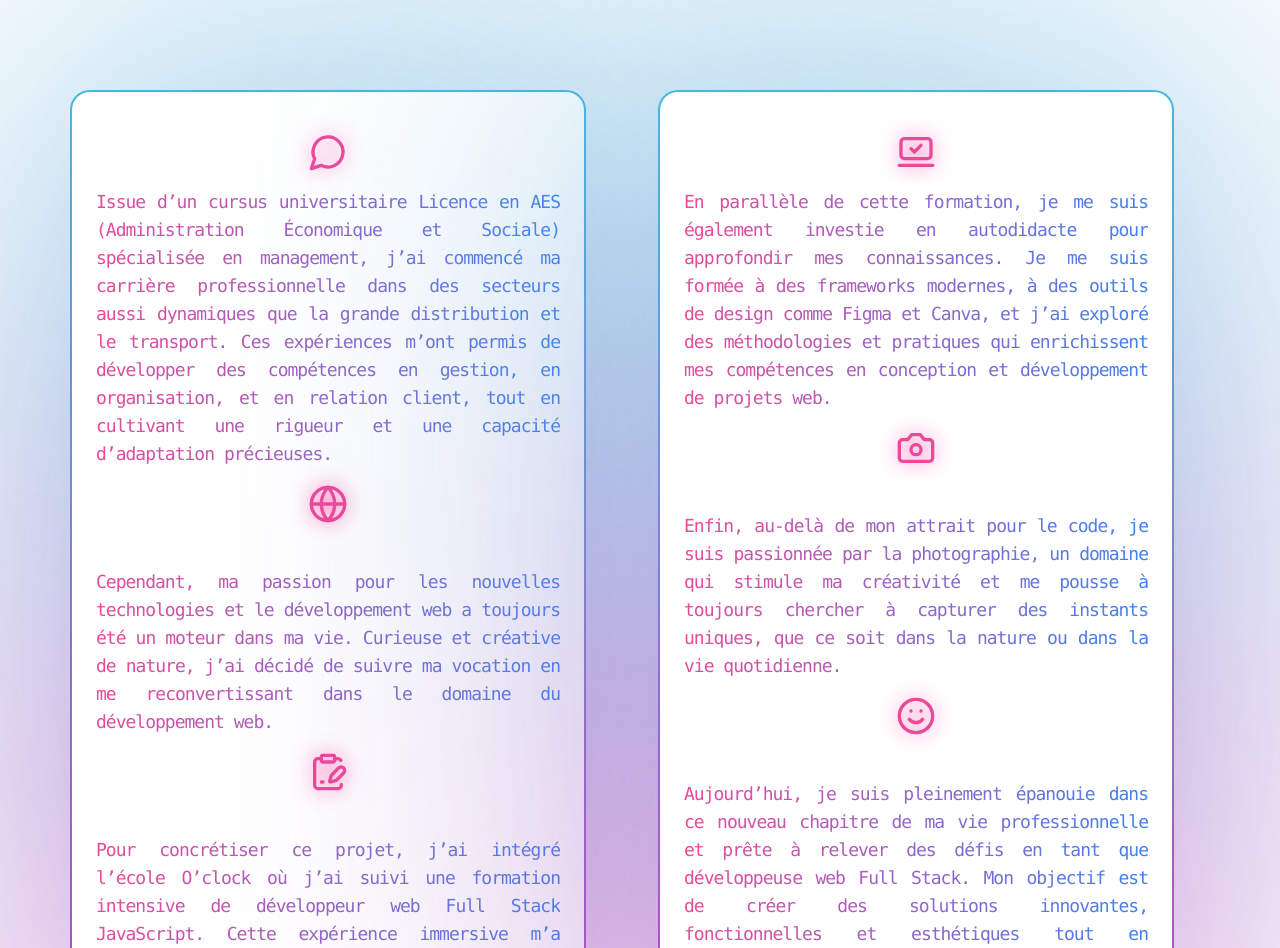
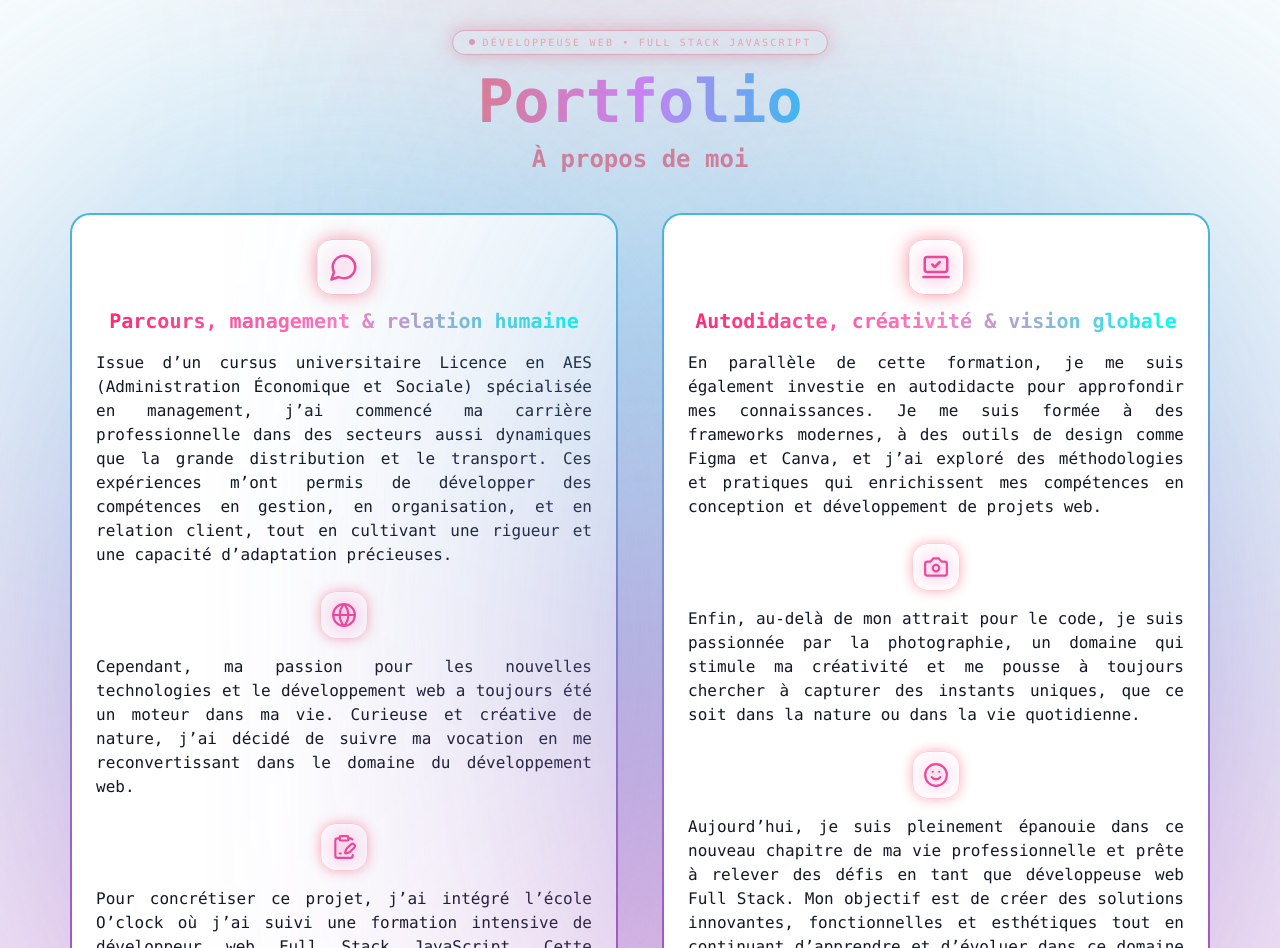
Before and after one commit to BakrimNadia/Portfolio-Nadia, a Next.js app: page / in a window 1280 px wide. Shown: the part 884-1832 px from the top of the page. Built offline with nearby package versions, Linux system fonts and the light colour scheme.

Commit message:
modifiy section about

```diff
--- a/src/app/Components/About.tsx
+++ b/src/app/Components/About.tsx
@@ -1,7 +1,14 @@
-"use client"
+"use client";
 
 import { NeonGradientCard } from "@/components/ui/neon-gradient-card";
-import { Camera, ClipboardPenLine, Globe, LaptopMinimalCheck, MessageCircle, Smile } from "lucide-react";
+import {
+  Camera,
+  ClipboardPenLine,
+  Globe,
+  LaptopMinimalCheck,
+  MessageCircle,
+  Smile,
+} from "lucide-react";
 import React from "react";
 
 const scrollToAbout = () => {
@@ -13,71 +20,174 @@ const scrollToAbout = () => {
 
 export default function About() {
   return (
+    <section
+      id="About"
+      className="relative flex flex-col items-center justify-center min-h-screen px-6 py-20 sm:py-24 lg:py-28 font-mono overflow-hidden"
+    >
+      {/* Glow arrière-plan */}
       <div
-      id="About"
-      className="relative flex flex-col items-center justify-center min-h-screen bg-center font-mono">
-      {/* Titre principal */}
-      <h1 className="text-5xl mt-10 font-extrabold text-center relative inline-block mb-4 gradient-text"
-        onMouseEnter={scrollToAbout}>
-          Mon Portfolio
+        aria-hidden="true"
+        className="pointer-events-none absolute inset-x-0 -top-40 -z-10 transform-gpu overflow-hidden blur-3xl opacity-70"
+      >
+        <div className="relative left-1/2 aspect-[1108/632] w-[72rem] -translate-x-1/2 bg-[radial-gradient(circle_at_top,_rgba(244,63,94,0.28),_transparent_60%),radial-gradient(circle_at_bottom,_rgba(56,189,248,0.18),_transparent_65%)]" />
+      </div>
+
+      {/* Badge + titre principal */}
+      <div className="text-center mb-4" onMouseEnter={scrollToAbout}>
+        <div className="inline-flex items-center gap-2 rounded-full border border-rose-500/40  px-4 py-1 shadow-[0_0_18px_rgba(244,63,94,0.35)]">
+          <span className="h-1.5 w-1.5 rounded-full bg-rose-500 animate-pulse" />
+          <span className="text-[10px] tracking-[0.22em] uppercase text-rose-300">
+            Développeuse Web • Full Stack JavaScript
+          </span>
+        </div>
+      </div>
+
+      <h1 className="text-4xl sm:text-5xl lg:text-6xl font-extrabold text-center mb-3 bg-gradient-to-r from-rose-400 via-fuchsia-400 to-sky-400 bg-clip-text text-transparent">
+        Portfolio
       </h1>
-      <h2 className="mb-10 text-2xl font-bold text-white animate-bounce text-rose-300">À propos de moi</h2>
 
-      {/* Contenu des cadres */}
-      <div className="grid grid-cols-1 md:grid-cols-2 gap-6 max-w-6xl w-full mb-5 ">
-        {/* Premier cadre */}
-        <div className="max-w-lg flex justify-center mx-2">
-            <NeonGradientCard className=" items-center justify-center text-center transform transition-all duration-500 hover:scale-105">
-              <span className="pointer-events-none z-10 h-full whitespace-pre-wrap bg-gradient-to-br from-[#ff2975] from-35% to-[#00FFF1] bg-clip-text text-center text-xl leading-none tracking-tighter dark:drop-shadow-[0_5px_5px_rgba(0,0,0,0.8)]">
-              <div className="flex justify-center my-4">
-              <MessageCircle  size={40} className="text-pink-500 drop-shadow-[0_0_10px_rgb(255,105,180)]" />
+      <h2 className="mb-10 text-xl sm:text-2xl font-semibold text-rose-400">
+        À propos de moi
+      </h2>
+
+      {/* Conteneur des cartes */}
+      <div className="grid grid-cols-1 md:grid-cols-2 gap-6 lg:gap-8 max-w-6xl w-full mb-6">
+        {/* Carte 1 */}
+        <div className="flex justify-center mx-2">
+          <NeonGradientCard className="w-full h-full items-stretch justify-start text-left transform transition-all duration-500 hover:scale-[1.02]">
+            <div className="flex flex-col gap-4">
+              {/* En-tête icône + titre */}
+              <div className="flex flex-col items-center gap-3">
+                <div className="flex items-center justify-center w-14 h-14 rounded-2xl border border-rose-400/40 shadow-[0_0_18px_rgba(244,63,94,0.5)]">
+                  <MessageCircle
+                    size={30}
+                    className="text-pink-500 drop-shadow-[0_0_10px_rgb(255,105,180)]"
+                  />
                 </div>
-              <p className="text-lg font-mono bg-gradient-to-r from-pink-500 to-blue-500 bg-clip-text text-transparent font-medium text-justify">
-                    Issue d’un cursus universitaire Licence en AES (Administration Économique et Sociale) spécialisée en management, j’ai commencé ma carrière professionnelle dans des secteurs aussi dynamiques que la grande distribution et le transport. Ces expériences m’ont permis de développer des compétences en gestion, en organisation, et en relation client, tout en cultivant une rigueur et une capacité d’adaptation précieuses.
-                    <br />
-                    <div className="flex justify-center my-4">
-                    <Globe size={40} className="text-pink-500 drop-shadow-[0_0_10px_rgb(255,105,180)]" />
+                <h3 className="text-lg sm:text-xl font-semibold bg-gradient-to-r from-[#ff2975] via-[#ff7ac4] to-[#00FFF1] bg-clip-text text-transparent text-center">
+                  Parcours, management & relation humaine
+                </h3>
               </div>
-                    <br />
-                    Cependant, ma passion pour les nouvelles technologies et le développement web a toujours été un moteur dans ma vie. Curieuse et créative de nature, j’ai décidé de suivre ma vocation en me reconvertissant dans le domaine du développement web.
-                    <br />
-                    <div className="flex justify-center my-4">
-                    <ClipboardPenLine size={40} className="text-pink-500 drop-shadow-[0_0_10px_rgb(255,105,180)]" />
+
+              {/* Texte conservé */}
+              <p className="text-sm sm:text-base text-gray-900 leading-relaxed text-justify">
+                Issue d’un cursus universitaire Licence en AES (Administration
+                Économique et Sociale) spécialisée en management, j’ai commencé ma
+                carrière professionnelle dans des secteurs aussi dynamiques que la
+                grande distribution et le transport. Ces expériences m’ont permis de
+                développer des compétences en gestion, en organisation, et en
+                relation client, tout en cultivant une rigueur et une capacité
+                d’adaptation précieuses.
+              </p>
+
+              {/* Icône + bloc suivant */}
+              <div className="flex flex-col items-center gap-3 mt-2">
+                <div className="flex items-center justify-center w-12 h-12 rounded-2xl border border-rose-400/30 shadow-[0_0_12px_rgba(244,63,94,0.38)]">
+                  <Globe
+                    size={26}
+                    className="text-pink-500 drop-shadow-[0_0_10px_rgb(255,105,180)]"
+                  />
                 </div>
-                    <br />
-                    Pour concrétiser ce projet, j’ai intégré l’école O’clock où j’ai suivi une formation intensive de développeur web Full Stack JavaScript. Cette expérience immersive m’a permis d’acquérir des bases solides en programmation, de maîtriser les technologies front-end et back-end, et de mener à bien des projets concrets dans un environnement collaboratif.
+              </div>
+
+              <p className="text-sm sm:text-base text-gray-900 leading-relaxed text-justify">
+                Cependant, ma passion pour les nouvelles technologies et le
+                développement web a toujours été un moteur dans ma vie. Curieuse et
+                créative de nature, j’ai décidé de suivre ma vocation en me
+                reconvertissant dans le domaine du développement web.
               </p>
-              </span>
+
+              <div className="flex flex-col items-center gap-3 mt-2">
+                <div className="flex items-center justify-center w-12 h-12 rounded-2xl border border-rose-400/30 shadow-[0_0_12px_rgba(244,63,94,0.38)]">
+                  <ClipboardPenLine
+                    size={26}
+                    className="text-pink-500 drop-shadow-[0_0_10px_rgb(255,105,180)]"
+                  />
+                </div>
+              </div>
+
+              <p className="text-sm sm:text-base text-gray-900 leading-relaxed text-justify">
+                Pour concrétiser ce projet, j’ai intégré l’école O’clock où j’ai
+                suivi une formation intensive de développeur web Full Stack
+                JavaScript. Cette expérience immersive m’a permis d’acquérir des
+                bases solides en programmation, de maîtriser les technologies
+                front-end et back-end, et de mener à bien des projets concrets dans
+                un environnement collaboratif.
+              </p>
+            </div>
           </NeonGradientCard>
         </div>
 
-        {/* Deuxième cadre */}
-        <div className=" max-w-lg flex justify-center mx-2">
+        {/* Carte 2 */}
+        <div className="flex justify-center mx-2">
+          <NeonGradientCard className="w-full h-full items-stretch justify-start text-left transform transition-all duration-500 hover:scale-[1.02]">
+            <div className="flex flex-col gap-4">
+              {/* En-tête icône + titre */}
+              <div className="flex flex-col items-center gap-3">
+                <div className="flex items-center justify-center w-14 h-14 rounded-2xl border border-rose-400/40 shadow-[0_0_18px_rgba(244,63,94,0.5)]">
+                  <LaptopMinimalCheck
+                    size={30}
+                    className="text-pink-500 drop-shadow-[0_0_10px_rgb(255,105,180)]"
+                  />
+                </div>
+                <h3 className="text-lg sm:text-xl font-semibold bg-gradient-to-r from-[#ff2975] via-[#ff7ac4] to-[#00FFF1] bg-clip-text text-transparent text-center">
+                  Autodidacte, créativité & vision globale
+                </h3>
+              </div>
 
-<NeonGradientCard className=" items-center justify-center text-center transform transition-all duration-500 hover:scale-105">
-      <span className="pointer-events-none z-10 h-full whitespace-pre-wrap bg-gradient-to-br from-[#ff2975] from-35% to-[#00FFF1] bg-clip-text text-center text-xl leading-none tracking-tighter dark:drop-shadow-[0_5px_5px_rgba(0,0,0,0.8)]">
-      <div className="flex justify-center my-4">
-      <LaptopMinimalCheck size={40} className="text-pink-500 drop-shadow-[0_0_10px_rgb(255,105,180)]" />
+              {/* Texte conservé */}
+              <p className="text-sm sm:text-base text-gray-900 leading-relaxed text-justify">
+                En parallèle de cette formation, je me suis également investie en
+                autodidacte pour approfondir mes connaissances. Je me suis formée à
+                des frameworks modernes, à des outils de design comme Figma et
+                Canva, et j’ai exploré des méthodologies et pratiques qui enrichissent
+                mes compétences en conception et développement de projets web.
+              </p>
+
+              <div className="flex flex-col items-center gap-3 mt-2">
+                <div className="flex items-center justify-center w-12 h-12 rounded-2xl border border-rose-400/30 shadow-[0_0_12px_rgba(244,63,94,0.38)]">
+                  <Camera
+                    size={26}
+                    className="text-pink-500 drop-shadow-[0_0_10px_rgb(255,105,180)]"
+                  />
                 </div>
-      <p className="text-lg font-mono bg-gradient-to-r from-pink-500 to-blue-500 bg-clip-text text-transparent font-medium text-justify">
-            En parallèle de cette formation, je me suis également investie en autodidacte pour approfondir mes connaissances. Je me suis formée à des frameworks modernes, à des outils de design comme Figma et Canva, et j’ai exploré des méthodologies et pratiques qui enrichissent mes compétences en conception et développement de projets web.
-            <br />
-            <div className="flex justify-center my-4">
-            <Camera size={40} className="text-pink-500 drop-shadow-[0_0_10px_rgb(255,105,180)]" />
               </div>
-            <br />
-            Enfin, au-delà de mon attrait pour le code, je suis passionnée par la photographie, un domaine qui stimule ma créativité et me pousse à toujours chercher à capturer des instants uniques, que ce soit dans la nature ou dans la vie quotidienne.
-            <br />
-            <div className="flex justify-center my-4">
-            <Smile size={40} className="text-pink-500 drop-shadow-[0_0_10px_rgb(255,105,180)]" />
+
+              <p className="text-sm sm:text-base text-gray-900 leading-relaxed text-justify">
+                Enfin, au-delà de mon attrait pour le code, je suis passionnée par la
+                photographie, un domaine qui stimule ma créativité et me pousse à
+                toujours chercher à capturer des instants uniques, que ce soit dans
+                la nature ou dans la vie quotidienne.
+              </p>
+
+              <div className="flex flex-col items-center gap-3 mt-2">
+                <div className="flex items-center justify-center w-12 h-12 rounded-2xl border border-rose-400/30 shadow-[0_0_12px_rgba(244,63,94,0.38)]">
+                  <Smile
+                    size={26}
+                    className="text-pink-500 drop-shadow-[0_0_10px_rgb(255,105,180)]"
+                  />
                 </div>
-            <br />
-            Aujourd’hui, je suis pleinement épanouie dans ce nouveau chapitre de ma vie professionnelle et prête à relever des défis en tant que développeuse web Full Stack. Mon objectif est de créer des solutions innovantes, fonctionnelles et esthétiques tout en continuant d’apprendre et d’évoluer dans ce domaine passionnant.
+              </div>
+
+              <p className="text-sm sm:text-base text-gray-900 leading-relaxed text-justify">
+                Aujourd’hui, je suis pleinement épanouie dans ce nouveau chapitre de
+                ma vie professionnelle et prête à relever des défis en tant que
+                développeuse web Full Stack. Mon objectif est de créer des solutions
+                innovantes, fonctionnelles et esthétiques tout en continuant d’apprendre
+                et d’évoluer dans ce domaine passionnant.
               </p>
-      </span>
+            </div>
           </NeonGradientCard>
         </div>
       </div>
+
+      {/* Ligne décorative + micro phrase */}
+      <div className="mt-4 flex flex-col items-center gap-2">
+        <div className="h-px w-40 bg-gradient-to-r from-transparent via-rose-500/70 to-transparent" />
+        <p className="text-[10px] sm:text-xs text-gray-400 text-center">
+          Une approche humaine + un stack moderne : la combinaison idéale pour vos projets web.
+        </p>
       </div>
+    </section>
   );
 }
```
Lines whose indentation alone changed are shown as unchanged.
